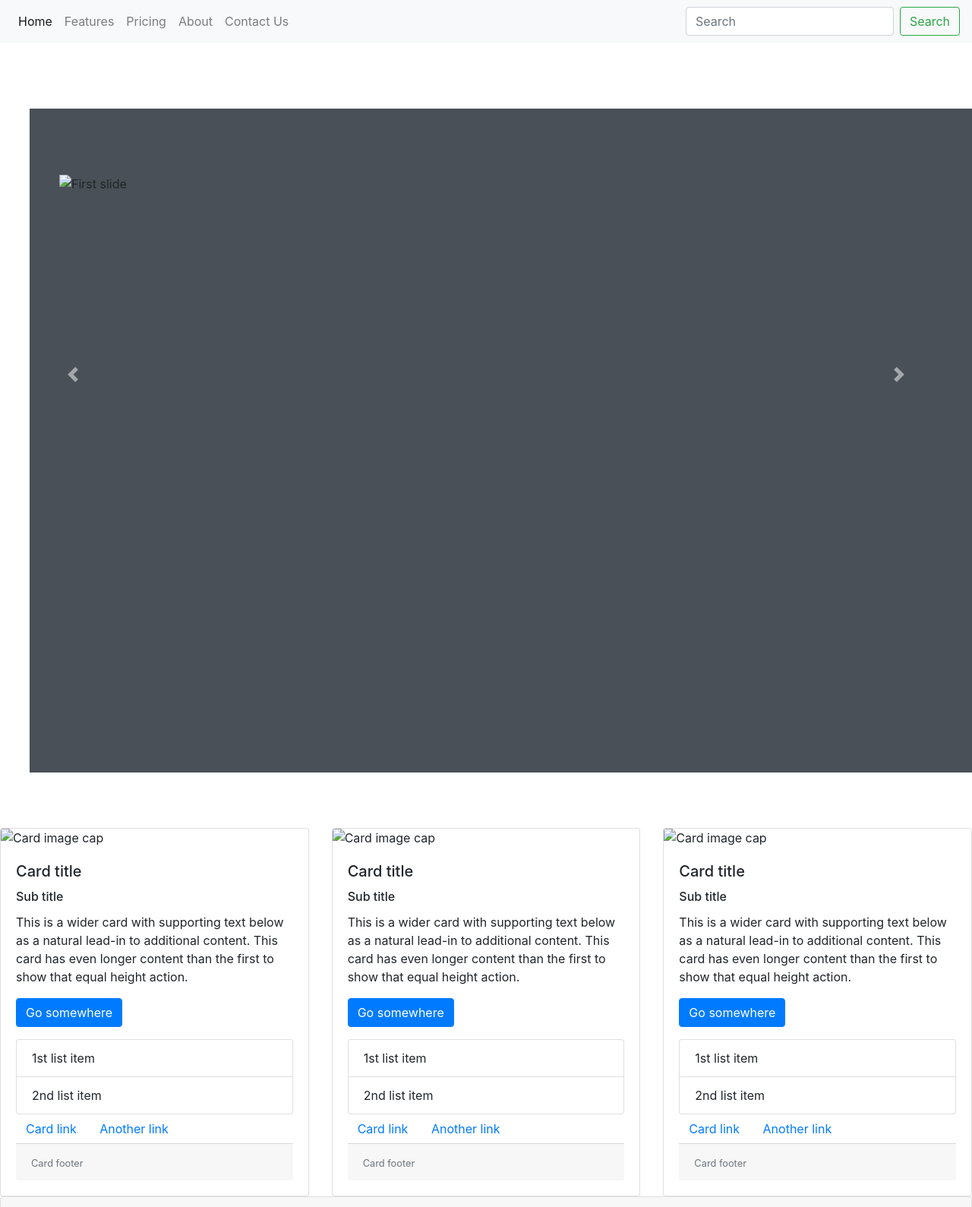
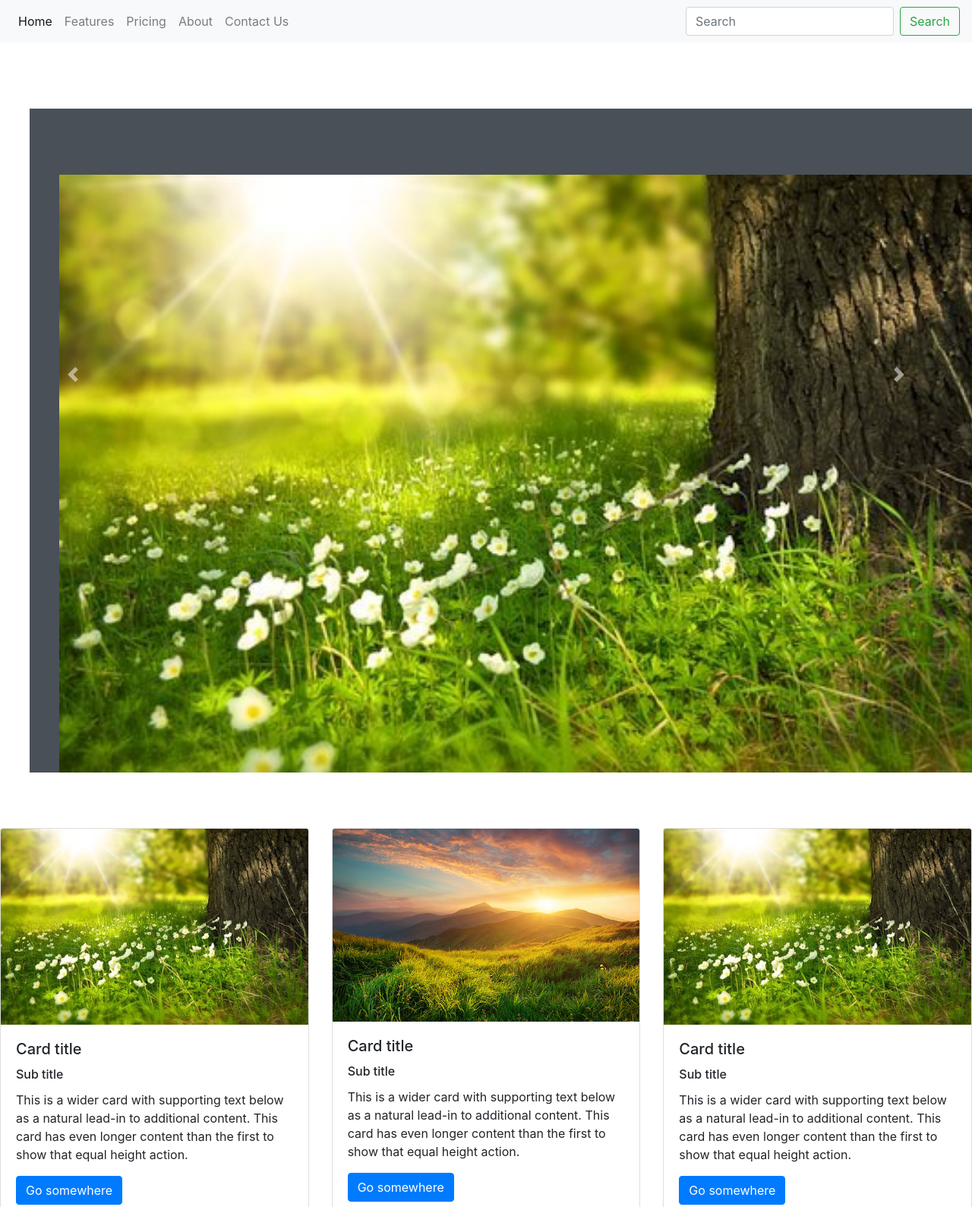
Before and after one commit to sheetalyadav97/f1moduletest, a plain HTML site: page index.html in a window 1280 px wide. Shown: the top 1589 px of the page at 76% size. Drawn offline with nearby package versions, Linux system fonts and the light colour scheme.

Commit message:
Update index.html

```diff
--- a/index.html
+++ b/index.html
@@ -44,13 +44,13 @@
   <div id="carouselExampleControls" class="carousel slide" data-ride="carousel">
     <div class="carousel-inner design">
       <div class="carousel-item active design">
-        <img class="d-block w-100" src="images/image1.jpg"alt="First slide">
+        <img class="d-block w-100" src="image1.jpg"alt="First slide">
       </div>
       <div class="carousel-item design">
-        <img class="d-block w-100"  src="images/image2.jpg" alt="Second slide">
+        <img class="d-block w-100"  src="image2.jpg" alt="Second slide">
       </div>
       <div class="carousel-item design">
-        <img class="d-block w-100" src="images/image3.jpg" alt="Third slide">
+        <img class="d-block w-100" src="image3.jpg" alt="Third slide">
       </div>
     </div>
     <a class="carousel-control-prev" href="#carouselExampleControls" role="button" data-slide="prev">
@@ -65,7 +65,7 @@
 
   <div class="card-deck">
     <div class="card">
-      <img class="card-img-top" src="images/image1.jpg" alt="Card image cap">
+      <img class="card-img-top" src="image1.jpg" alt="Card image cap">
       <div class="card-body">
         <h5 class="card-title">Card title</h5>
         <h6 class="card-title">Sub title</h6>
@@ -90,7 +90,7 @@
       </div>
     </div>
     <div class="card">
-      <img class="card-img-top" src="images/image3.jpg" alt="Card image cap">
+      <img class="card-img-top" src="image3.jpg" alt="Card image cap">
       <div class="card-body">
         <h5 class="card-title">Card title</h5>
         <h6 class="card-title">Sub title</h6>
@@ -116,7 +116,7 @@
 
     </div>
     <div class="card">
-      <img class="card-img-top" src="images/image1.jpg" alt="Card image cap">
+      <img class="card-img-top" src="image1.jpg" alt="Card image cap">
       <div class="card-body">
         <h5 class="card-title">Card title</h5>
         <h6 class="card-title">Sub title</h6>
```
